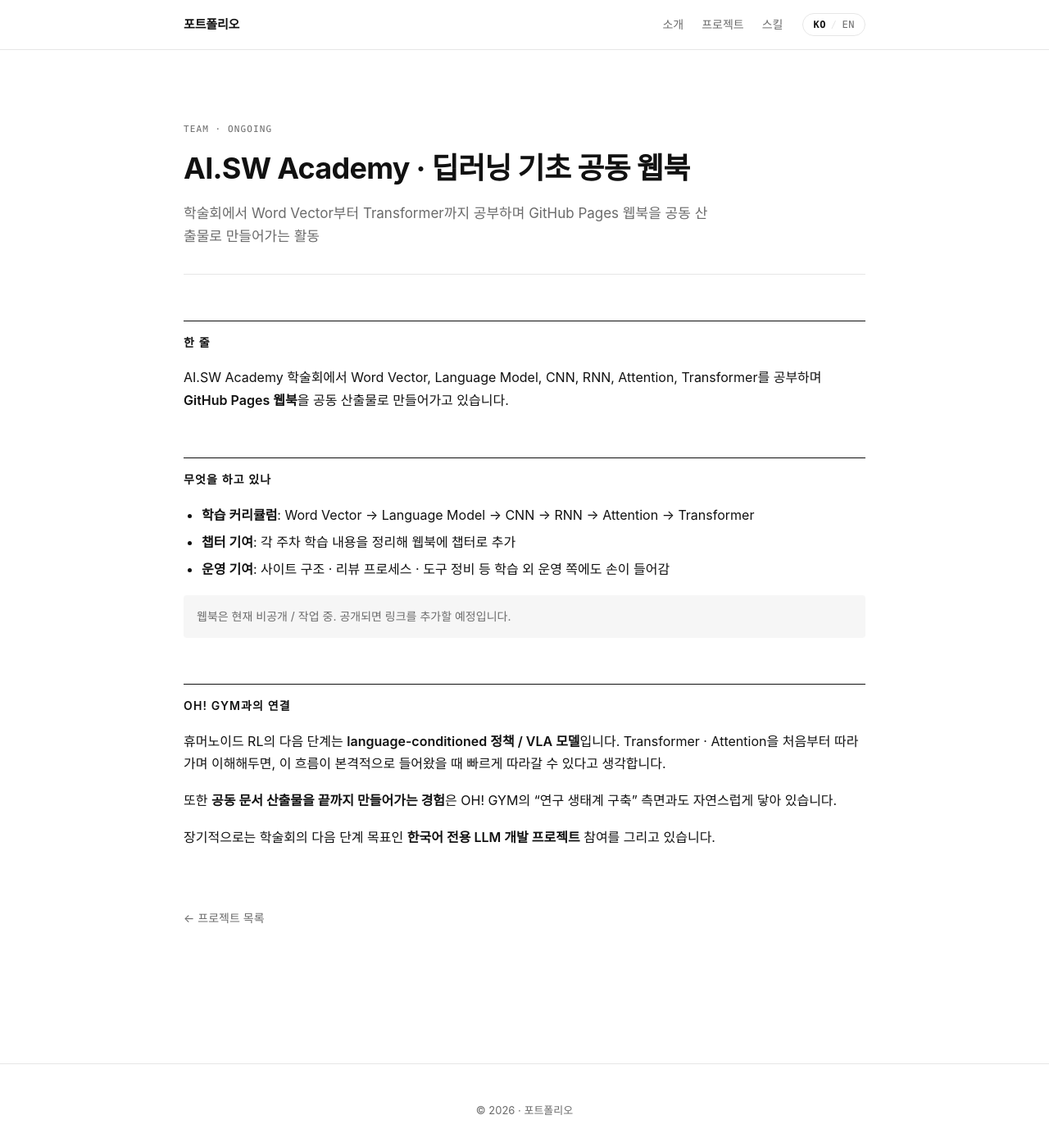
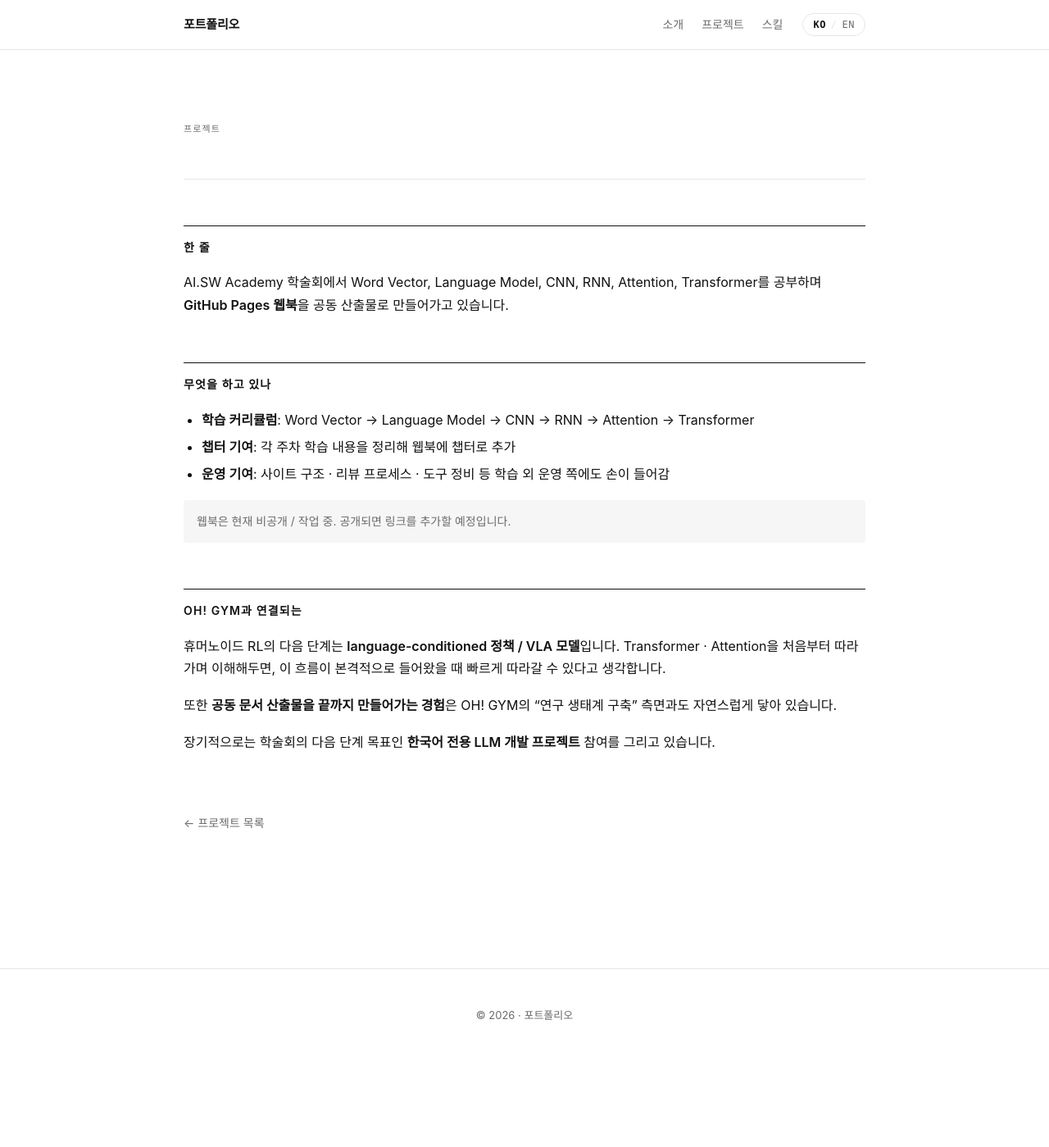
Before and after one commit to wang-gw/portfolio, a Jekyll site: the page built from _projects/aisw-academy.md, in a window 1280 px wide and 1400 px high. Shown: the whole window at 82% size. Built offline with Jekyll 4.4.1, drawn with Linux system fonts in a browser that asks for light colours; some web fonts are replaced.

Commit message:
Update title and content in aisw-academy.md

```diff
--- a/_projects/aisw-academy.md
+++ b/_projects/aisw-academy.md
@@ -1,5 +1,5 @@
 ---
-title: "AI.SW Academy · 딥러닝 기초 공동 웹북"
+title: "AI.SW Academy 학술회 활동
 title_en: "AI.SW Academy · Deep Learning Fundamentals Web Book"
 order: 5
 tag: "TEAM · ONGOING"
@@ -21,7 +21,7 @@ AI.SW Academy 학술회에서 Word Vector, Language Model, CNN, RNN, Attention,
 
 <p class="note">웹북은 현재 비공개 / 작업 중. 공개되면 링크를 추가할 예정입니다.</p>
 
-## OH! GYM과의 연결
+## OH! GYM과 연결되는
 
 휴머노이드 RL의 다음 단계는 **language-conditioned 정책 / VLA 모델**입니다. Transformer · Attention을 처음부터 따라가며 이해해두면, 이 흐름이 본격적으로 들어왔을 때 빠르게 따라갈 수 있다고 생각합니다.
 
```
